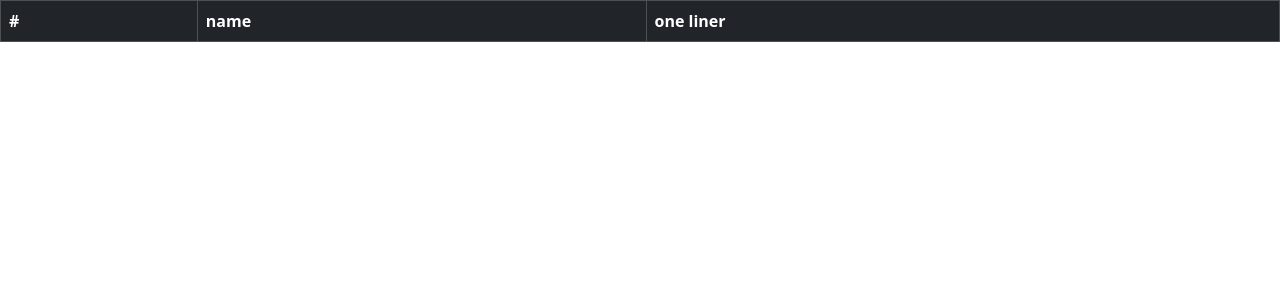
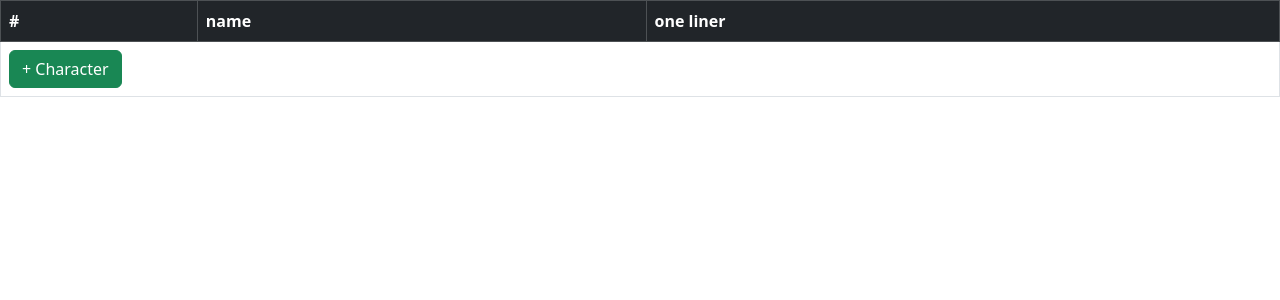
Before and after one commit to darecoco/NetworkProgramming_hello2, a Django app: page /dont-starve/ in a window 1280 px wide. Shown: the top 300 px of the page. Run offline with Django 4.2, Linux system fonts and the light colour scheme; data that the repository does not hold is empty.

Commit message:
views CharacterCreateView; templates character_list.html, character_create.html; urls DontStarve:character_create

```diff
--- a/DontStarve/templates/DontStarve/character_list.html
+++ b/DontStarve/templates/DontStarve/character_list.html
@@ -16,5 +16,8 @@
         <td>{{ character.description }}</td>
     </tr>
     {% endfor %}
+    <tr>
+        <td colspan="3"><a href="{% url 'DontStarve:character_create' %}" class="btn btn-success">+ Character</a></td>
+    </tr>
 </table>
 {% endblock %}
--- a/DontStarve/urls.py
+++ b/DontStarve/urls.py
@@ -6,4 +6,5 @@ app_name='DontStarve'
 urlpatterns = [
     path('', views.CharacterListView.as_view(), name='character_list'),
     path('detail/<int:pk>/', views.CharacterDetailView.as_view(), name='character_detail'),
+    path('create/', views.CharacterCreateView.as_view(), name='character_create'),
 ]
--- a/DontStarve/views.py
+++ b/DontStarve/views.py
@@ -1,5 +1,6 @@
 from django.shortcuts import render
-from django.views.generic import ListView, DetailView
+from django.urls import reverse_lazy
+from django.views.generic import ListView, DetailView, CreateView
 from DontStarve.models import Character
 
 
@@ -15,3 +16,9 @@ class CharacterDetailView(DetailView):
     model = Character
     # character = Character.objects.get(pk=pk)
     # return render(request, '콩순이/character_detail.html', context={'character':character})
+
+class CharacterCreateView(CreateView):
+    model = Character
+    fields = ['name', 'description'] # '__all__'
+    template_name_suffix = '_create' # character_form.html -> character_create.html
+    success_url = reverse_lazy('DontStarve:character_list') #만들기 성공할 때 이동할 URL
```
Also changed, not shown: DontStarve/templates/DontStarve/character_create.html (added, +11 -0 lines), README.md.
